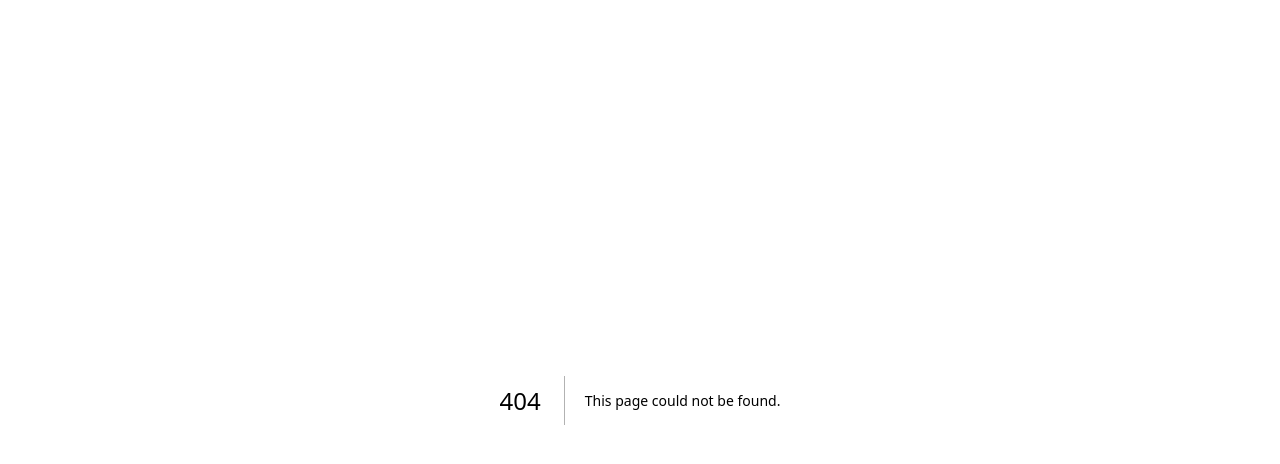
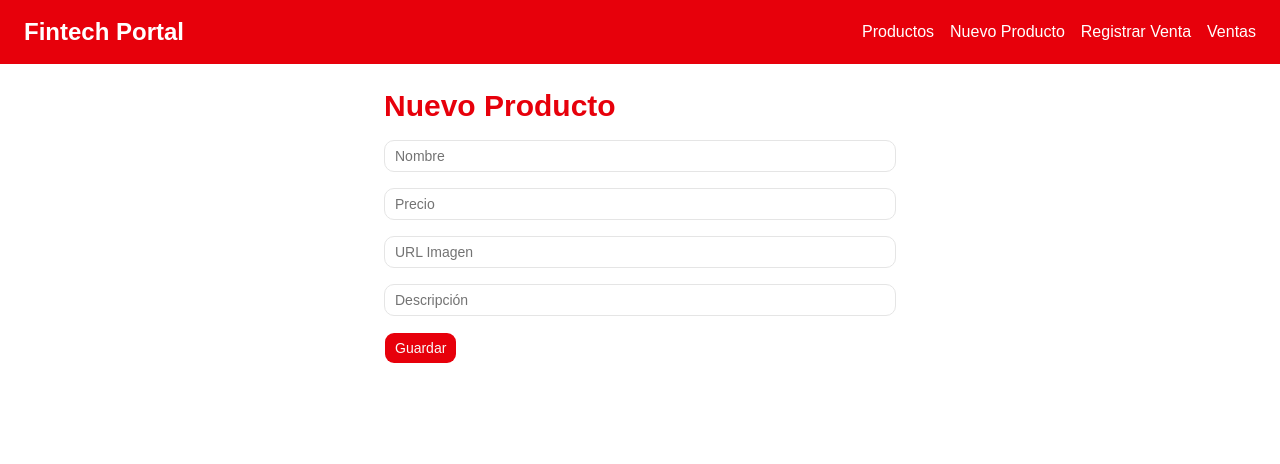
Before and after one commit to IngLucioChavez/VERTISOL-front-end, a Next.js app: page /dashboard/products/new in a window 1280 px wide. Before the commit this address had no page. Shown: the top 464 px of the page. Built offline with nearby package versions, Linux system fonts and the light colour scheme.

Commit message:
Lucio - generando paginas de módulos

```diff
--- /dev/null
+++ b/app/dashboard/layout.tsx
@@ -0,0 +1,15 @@
+import { Navbar } from "@/components/Navbar";
+
+export default function DashboardLayout({
+    children,
+}: {
+    children: React.ReactNode;
+}) {
+    return (
+        <div>
+            <Navbar />
+
+            <main className="p-6">{children}</main>
+        </div>
+    );
+}
--- /dev/null
+++ b/app/dashboard/page.tsx
@@ -0,0 +1,15 @@
+export default function DashboardPage() {
+    return (
+        <div className="flex items-center justify-center h-[70vh]">
+            <div className="text-center">
+                <h1 className="text-5xl font-bold text-red-600">
+                    Fintech Dashboard
+                </h1>
+
+                <p className="mt-4 text-gray-500">
+                    Plataforma de gestión de pagos y ventas
+                </p>
+            </div>
+        </div>
+    );
+}
--- /dev/null
+++ b/app/dashboard/products/[id]/page.tsx
@@ -0,0 +1,43 @@
+"use client";
+
+import Image from "next/image";
+import { useParams } from "next/navigation";
+import { useApp } from "@/context/AppContext";
+import { Card } from "@/components/ui/card";
+
+export default function ProductDetailPage() {
+    const params = useParams();
+    const { state } = useApp();
+
+    const product = state.products.find(
+        (p) => p.id === params.id
+    );
+
+    if (!product) {
+        return <div>Producto no encontrado</div>;
+    }
+
+    return (
+        <Card className="max-w-xl mx-auto p-6">
+            <Image
+                src={product.image}
+                alt={product.name}
+                width={400}
+                height={300}
+                className="rounded-xl w-full h-72 object-cover"
+            />
+
+            <h1 className="text-3xl font-bold mt-4 text-red-600">
+                {product.name}
+            </h1>
+
+            <p className="mt-2 text-gray-600">
+                {product.description}
+            </p>
+
+            <p className="text-2xl font-bold mt-4">
+                ${product.price}
+            </p>
+        </Card>
+    );
+}
--- /dev/null
+++ b/app/dashboard/products/new/page.tsx
@@ -0,0 +1,82 @@
+"use client";
+
+import { useState } from "react";
+import { useRouter } from "next/navigation";
+import { useApp } from "@/context/AppContext";
+import { v4 as uuid } from "uuid";
+
+import { Button } from "@/components/ui/button";
+import { Input } from "@/components/ui/input";
+
+export default function NewProductPage() {
+    const { dispatch } = useApp();
+    const router = useRouter();
+
+    const [name, setName] = useState("");
+    const [price, setPrice] = useState("");
+    const [image, setImage] = useState("");
+    const [description, setDescription] =
+        useState("");
+
+    const submit = () => {
+        dispatch({
+            type: "ADD_PRODUCT",
+            payload: {
+                id: uuid(),
+                name,
+                price: Number(price),
+                image,
+                description,
+            },
+        });
+
+        router.push("/dashboard/products");
+    };
+
+    return (
+        <div className="max-w-lg mx-auto space-y-4">
+            <h1 className="text-3xl font-bold text-red-600">
+                Nuevo Producto
+            </h1>
+
+            <Input
+                placeholder="Nombre"
+                value={name}
+                onChange={(e) =>
+                    setName(e.target.value)
+                }
+            />
+
+            <Input
+                placeholder="Precio"
+                value={price}
+                onChange={(e) =>
+                    setPrice(e.target.value)
+                }
+            />
+
+            <Input
+                placeholder="URL Imagen"
+                value={image}
+                onChange={(e) =>
+                    setImage(e.target.value)
+                }
+            />
+
+            <Input
+                placeholder="Descripción"
+                value={description}
+                onChange={(e) =>
+                    setDescription(e.target.value)
+                }
+            />
+
+            <Button
+                onClick={submit}
+                className="bg-red-600 hover:bg-red-700"
+            >
+                Guardar
+            </Button>
+        </div>
+    );
+}
--- /dev/null
+++ b/app/dashboard/products/page.tsx
@@ -0,0 +1,52 @@
+"use client";
+
+import Link from "next/link";
+import { useApp } from "@/context/AppContext";
+import {
+    Table,
+    TableBody,
+    TableCell,
+    TableHead,
+    TableHeader,
+    TableRow,
+} from "@/components/ui/table";
+
+export default function ProductsPage() {
+    const { state } = useApp();
+
+    return (
+        <div className="overflow-auto">
+            <h2 className="text-3xl font-bold mb-6 text-red-600">
+                Productos
+            </h2>
+
+            <Table>
+                <TableHeader>
+                    <TableRow>
+                        <TableHead>Nombre</TableHead>
+                        <TableHead>Precio</TableHead>
+                    </TableRow>
+                </TableHeader>
+
+                <TableBody>
+                    {state.products.map((product) => (
+                        <TableRow key={product.id}>
+                            <TableCell>
+                                <Link
+                                    className="text-red-600 font-semibold"
+                                    href={`/dashboard/products/${product.id}`}
+                                >
+                                    {product.name}
+                                </Link>
+                            </TableCell>
+
+                            <TableCell>
+                                ${product.price}
+                            </TableCell>
+                        </TableRow>
+                    ))}
+                </TableBody>
+            </Table>
+        </div>
+    );
+}
--- /dev/null
+++ b/app/dashboard/sales/page.tsx
@@ -0,0 +1,42 @@
+"use client";
+
+import { useApp } from "@/context/AppContext";
+
+export default function SalesPage() {
+    const { state } = useApp();
+
+    return (
+        <div>
+            <h1 className="text-3xl font-bold text-red-600 mb-6">
+                Ventas Registradas
+            </h1>
+
+            <div className="grid gap-4">
+                {state.sales.map((sale) => {
+                    const product = state.products.find(
+                        (p) => p.id === sale.productId
+                    );
+
+                    return (
+                        <div
+                            key={sale.id}
+                            className="border rounded-xl p-4 shadow"
+                        >
+                            <h2 className="font-bold">
+                                {product?.name}
+                            </h2>
+
+                            <p>
+                                Cantidad: {sale.quantity}
+                            </p>
+
+                            <p>
+                                Total: ${sale.total}
+                            </p>
+                        </div>
+                    );
+                })}
+            </div>
+        </div>
+    );
+}
--- a/app/globals.css
+++ b/app/globals.css
@@ -128,3 +128,7 @@
     @apply font-sans;
   }
 }
+
+body {
+  font-family: Arial, Helvetica, sans-serif;
+}
--- a/app/layout.tsx
+++ b/app/layout.tsx
@@ -1,21 +1,5 @@
-import type { Metadata } from "next";
-import { Geist, Geist_Mono } from "next/font/google";
 import "./globals.css";
-
-const geistSans = Geist({
-  variable: "--font-geist-sans",
-  subsets: ["latin"],
-});
-
-const geistMono = Geist_Mono({
-  variable: "--font-geist-mono",
-  subsets: ["latin"],
-});
-
-export const metadata: Metadata = {
-  title: "Create Next App",
-  description: "Generated by create next app",
-};
+import { AppProvider } from "@/context/AppContext";
 
 export default function RootLayout({
   children,
@@ -23,11 +7,10 @@ export default function RootLayout({
   children: React.ReactNode;
 }>) {
   return (
-    <html
-      lang="en"
-      className={`${geistSans.variable} ${geistMono.variable} h-full antialiased`}
-    >
-      <body className="min-h-full flex flex-col">{children}</body>
+    <html lang="es">
+      <body className="bg-white">
+        <AppProvider>{children}</AppProvider>
+      </body>
     </html>
   );
 }
--- /dev/null
+++ b/app/login/page.tsx
@@ -0,0 +1,35 @@
+"use client";
+
+import { useRouter } from "next/navigation";
+import { Button } from "@/components/ui/button";
+import { Card } from "@/components/ui/card";
+import { Input } from "@/components/ui/input";
+
+export default function LoginPage() {
+    const router = useRouter();
+
+    const login = () => {
+        router.push("/dashboard");
+    };
+
+    return (
+        <div className="min-h-screen flex items-center justify-center bg-red-600 p-4">
+            <Card className="w-full max-w-md p-6 space-y-4">
+                <h1 className="text-3xl font-bold text-center text-red-600">
+                    Fintech Portal
+                </h1>
+
+                <Input placeholder="Correo" />
+
+                <Input type="password" placeholder="Contraseña" />
+
+                <Button
+                    className="w-full bg-red-600 hover:bg-red-700"
+                    onClick={login}
+                >
+                    Iniciar sesión
+                </Button>
+            </Card>
+        </div>
+    );
+}
--- /dev/null
+++ b/components/Navbar.tsx
@@ -0,0 +1,33 @@
+"use client";
+
+import Link from "next/link";
+
+export const Navbar = () => {
+    return (
+        <nav className="bg-red-600 text-white px-6 py-4">
+            <div className="flex flex-col md:flex-row gap-4 md:items-center md:justify-between">
+                <h1 className="font-bold text-2xl">
+                    Fintech Portal
+                </h1>
+
+                <div className="flex flex-wrap gap-4">
+                    <Link href="/dashboard/products">
+                        Productos
+                    </Link>
+
+                    <Link href="/dashboard/products/new">
+                        Nuevo Producto
+                    </Link>
+
+                    <Link href="/dashboard/sales/new">
+                        Registrar Venta
+                    </Link>
+
+                    <Link href="/dashboard/sales">
+                        Ventas
+                    </Link>
+                </div>
+            </div>
+        </nav>
+    );
+};
```
